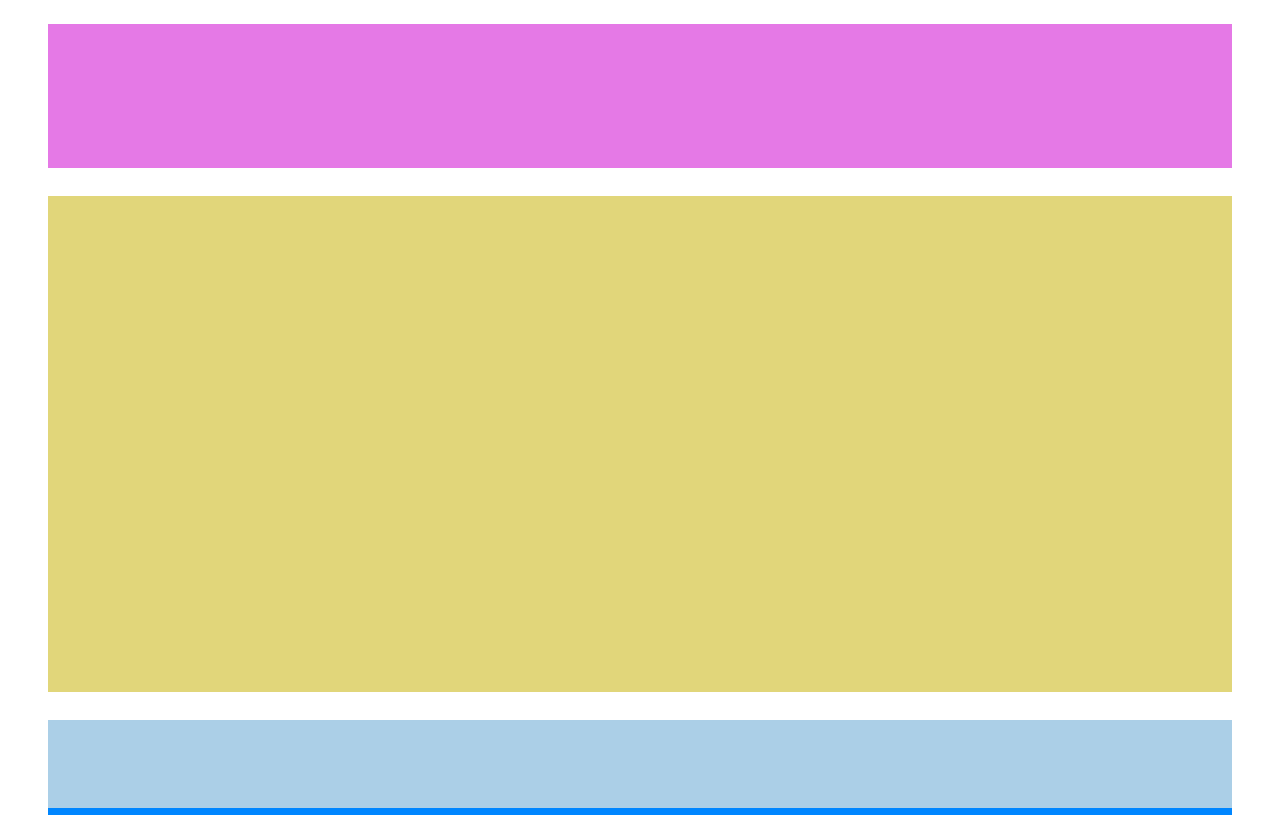
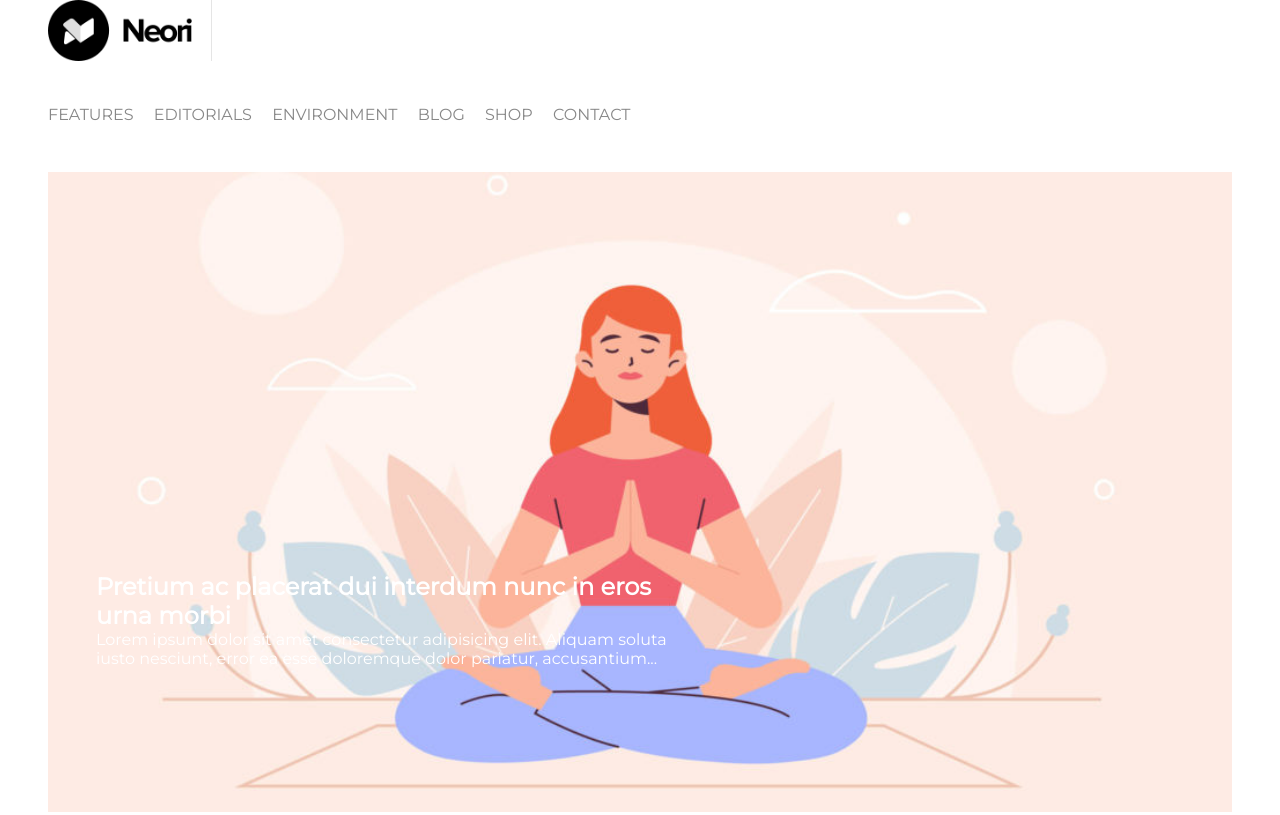
Before and after one commit to alestucci/htmlcss-wp, a plain HTML site: page index.html in a window 1280 px wide. Shown: the top 815 px of the page. Drawn offline with Linux system fonts and the light colour scheme.

Commit message:
Aggiunto Slider e testo

```diff
--- a/css/style.css
+++ b/css/style.css
@@ -2,6 +2,10 @@
     margin: 0;
     padding: 0;
     box-sizing: border-box;
+}
+
+html {
+    font-family: 'Montserrat', sans-serif;
 }
 
 main {
@@ -10,15 +14,46 @@ main {
 }
 
 header {
-    margin-top: 1.5em;
-    background-color: #e579e6;
+    /* margin-top: 1.5em; */
+    /* background-color: #000000; */
     height: 9em;
+}
+
+#logo {
+    padding-right: 1.2em;
+    border-right: 1px solid #e5e5e5;
+}
+
+li {
+    display: inline-block;
+    list-style: none;
+    text-transform: uppercase;
+    margin-top: 2.5em;
+    padding-right: 1em;
+}
+
+a {
+    text-decoration: none;
+}
+
+.nav {
+    color: #878787;
 }
 
 .slider {
     margin-top: 1.75em;
-    background-color: #E1D67A;
+    background-image: url(../img/banner.jpg);
+    background-size: cover;
+    background-position: center;
+    /* background-color: #E1D67A; */
     height: 31em;
+    padding: 25em 35em 15em 3em;
+    color: #ffffff;
+}
+
+.lnk-sldr>h2,
+.lnk-sldr>p  {
+    color: #ffffff;
 }
 
 .container-main {
--- a/index.html
+++ b/index.html
@@ -5,22 +5,36 @@
     <meta http-equiv="X-UA-Compatible" content="IE=edge">
     <meta name="viewport" content="width=device-width, initial-scale=1.0">
     <link rel="stylesheet" href="css/style.css">
-
+    <link rel="preconnect" href="https://fonts.googleapis.com">
+    <link rel="preconnect" href="https://fonts.gstatic.com" crossorigin>
+    <link href="https://fonts.googleapis.com/css2?family=Montserrat&display=swap" rel="stylesheet">
     <title>Struttura</title>
 </head>
 <body>
     <!-- Contenitore prinicipale per centrare la struttura -->
     <main>
-        <!-- Header rosa -->
+        <!-- Header logo e nav -->
         <header>
-
+            <img id="logo" src="img/logo.png" alt="Logo Neori" width="164">
+            <nav>
+                <ul>
+                    <li><a class="nav" href="#!">Features</a></li>
+                    <li><a class="nav" href="#!">Editorials</a></li>
+                    <li><a class="nav" href="#!">Environment</a></li>
+                    <li><a class="nav" href="#!">Blog</a></li>
+                    <li><a class="nav" href="#!">Shop</a></li>
+                    <li><a class="nav" href="#!">Contact</a></li>
+                </ul>
+            </nav>
         </header>
 
-        <!-- Slider Giallo -->
+        <!-- Slider -->
         <div class="slider">
-
+            <a class="lnk-sldr" href="#!">
+                <h2>Pretium ac placerat dui interdum nunc in eros urna morbi</h2>
+                <p>Lorem ipsum dolor sit amet consectetur adipisicing elit. Aliquam soluta iusto nesciunt, error ea esse doloremque dolor pariatur, accusantium...</p>
+            </a>
         </div>
-
         <!-- Contenitore principale sezioni blu -->
         <div class="container-main">
 
```
